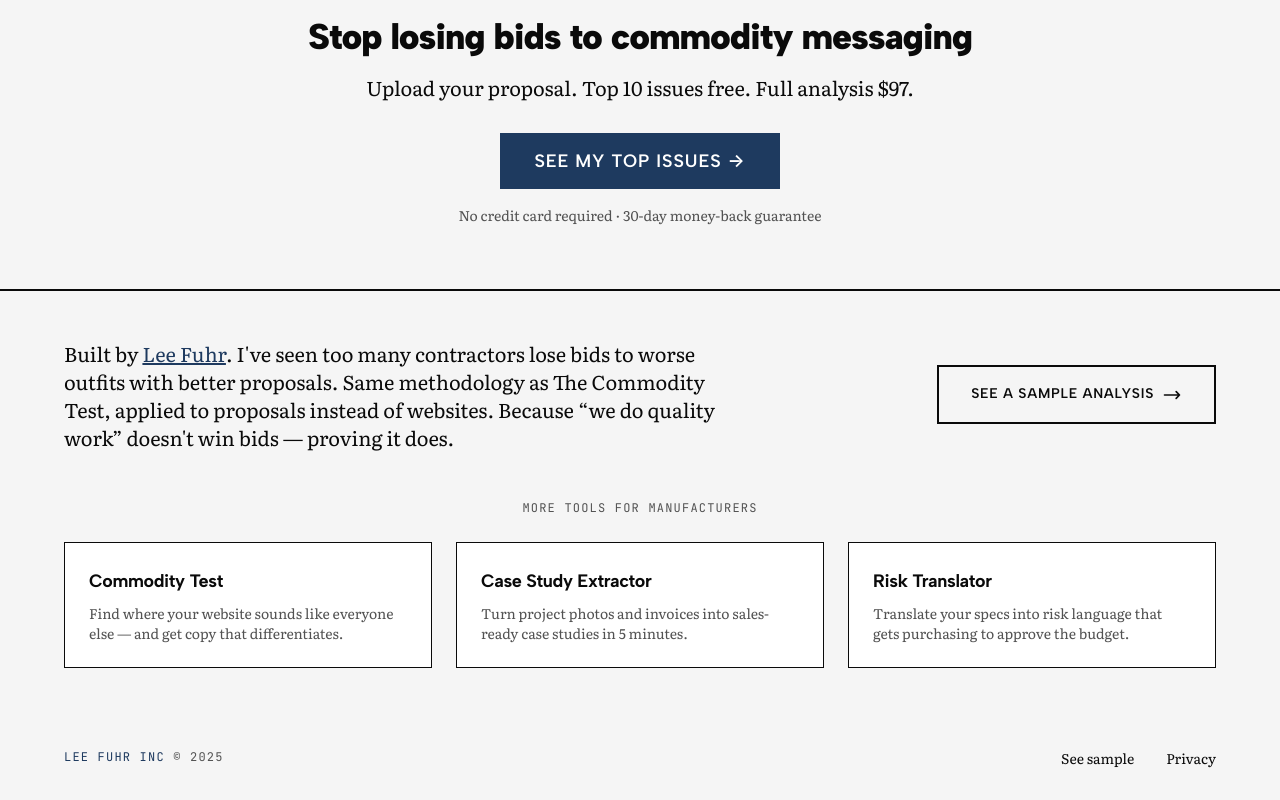
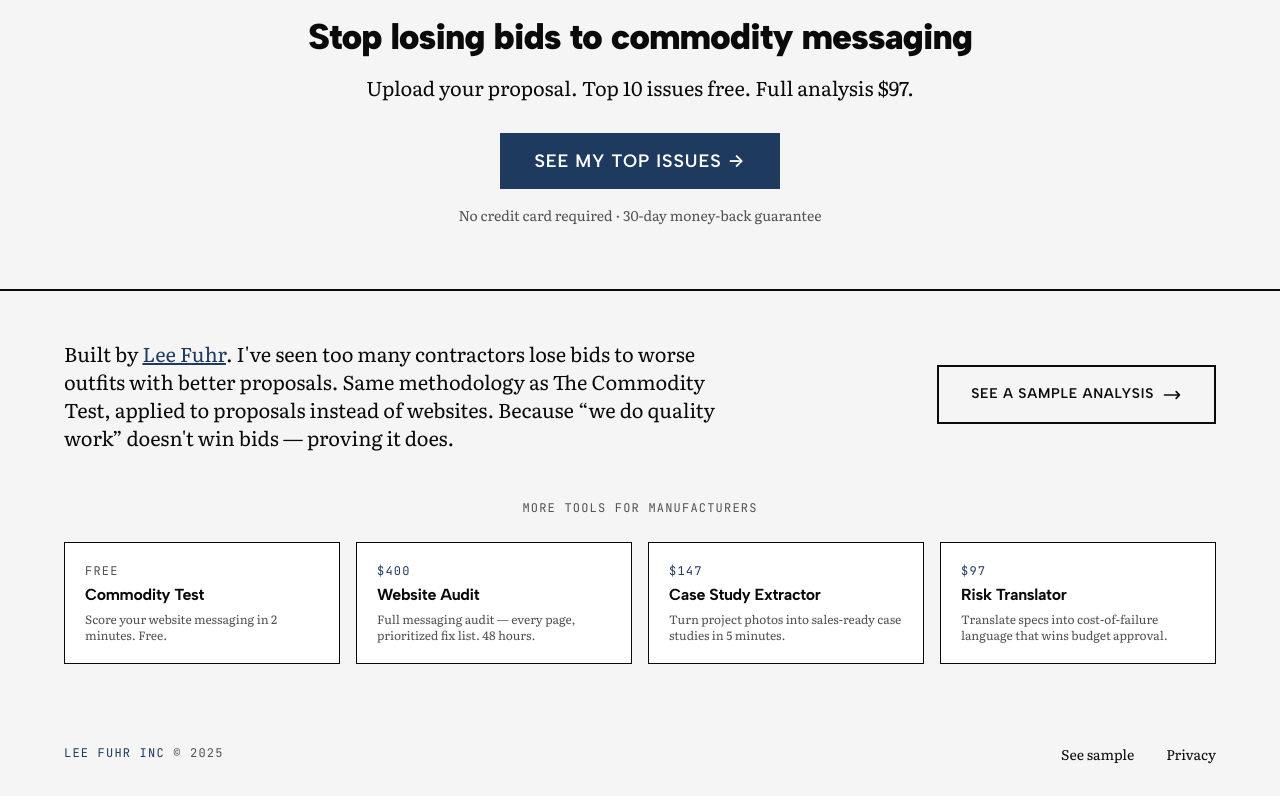
Before and after one commit to lee-fuhr/proposal-analyzer, a Next.js app: page / in a window 1280 px wide. Shown: the part 6779-7579 px from the top of the page. Built offline with nearby package versions, Linux system fonts and the light colour scheme.

Commit message:
feat: update more-tools grid to 4-column with pricing + add website-audit

```diff
--- a/src/app/page.tsx
+++ b/src/app/page.tsx
@@ -677,18 +677,26 @@ export default function HomePage() {
 
           {/* More tools */}
           <p className="text-label mb-6 text-center">MORE TOOLS FOR MANUFACTURERS</p>
-          <div className="grid md:grid-cols-3 gap-6">
-            <a href="https://commodity-test-app.vercel.app" className="bg-[var(--background)] p-6 border border-[var(--border)] hover:border-[var(--accent)] transition-colors">
-              <p className="text-section text-lg mb-2">Commodity Test</p>
-              <p className="text-body text-sm text-[var(--muted-foreground)]">Find where your website sounds like everyone else — and get copy that differentiates.</p>
+          <div className="grid sm:grid-cols-2 lg:grid-cols-4 gap-4">
+            <a href="https://areyougeneric.com" className="bg-[var(--background)] p-5 border border-[var(--border)] hover:border-[var(--accent)] transition-colors">
+              <p className="text-label text-xs mb-1">FREE</p>
+              <p className="text-section text-base mb-1">Commodity Test</p>
+              <p className="text-body text-xs text-[var(--muted-foreground)]">Score your website messaging in 2 minutes. Free.</p>
             </a>
-            <a href="https://case-study-extractor.vercel.app" className="bg-[var(--background)] p-6 border border-[var(--border)] hover:border-[var(--accent)] transition-colors">
-              <p className="text-section text-lg mb-2">Case Study Extractor</p>
-              <p className="text-body text-sm text-[var(--muted-foreground)]">Turn project photos and invoices into sales-ready case studies in 5 minutes.</p>
+            <a href="https://websiteaudit.leefuhr.com" className="bg-[var(--background)] p-5 border border-[var(--border)] hover:border-[var(--accent)] transition-colors">
+              <p className="text-label text-xs mb-1 text-[var(--accent)]">$400</p>
+              <p className="text-section text-base mb-1">Website Audit</p>
+              <p className="text-body text-xs text-[var(--muted-foreground)]">Full messaging audit — every page, prioritized fix list. 48 hours.</p>
             </a>
-            <a href="https://risk-translator.vercel.app" className="bg-[var(--background)] p-6 border border-[var(--border)] hover:border-[var(--accent)] transition-colors">
-              <p className="text-section text-lg mb-2">Risk Translator</p>
-              <p className="text-body text-sm text-[var(--muted-foreground)]">Translate your specs into risk language that gets purchasing to approve the budget.</p>
+            <a href="https://case-study-extractor.vercel.app" className="bg-[var(--background)] p-5 border border-[var(--border)] hover:border-[var(--accent)] transition-colors">
+              <p className="text-label text-xs mb-1 text-[var(--accent)]">$147</p>
+              <p className="text-section text-base mb-1">Case Study Extractor</p>
+              <p className="text-body text-xs text-[var(--muted-foreground)]">Turn project photos into sales-ready case studies in 5 minutes.</p>
+            </a>
+            <a href="https://risk-translator.vercel.app" className="bg-[var(--background)] p-5 border border-[var(--border)] hover:border-[var(--accent)] transition-colors">
+              <p className="text-label text-xs mb-1 text-[var(--accent)]">$97</p>
+              <p className="text-section text-base mb-1">Risk Translator</p>
+              <p className="text-body text-xs text-[var(--muted-foreground)]">Translate specs into cost-of-failure language that wins budget approval.</p>
             </a>
           </div>
         </div>
```
